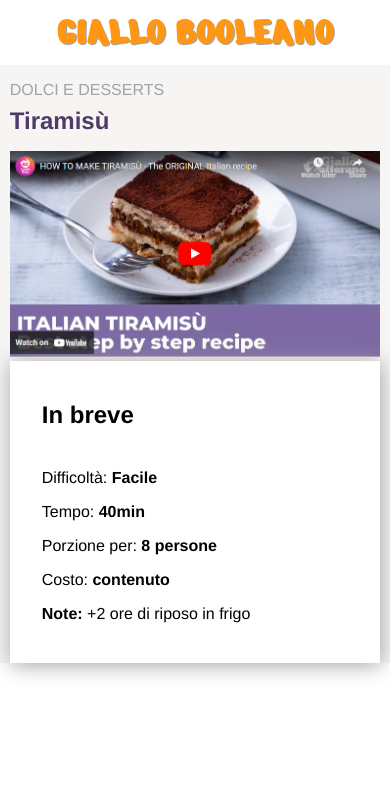
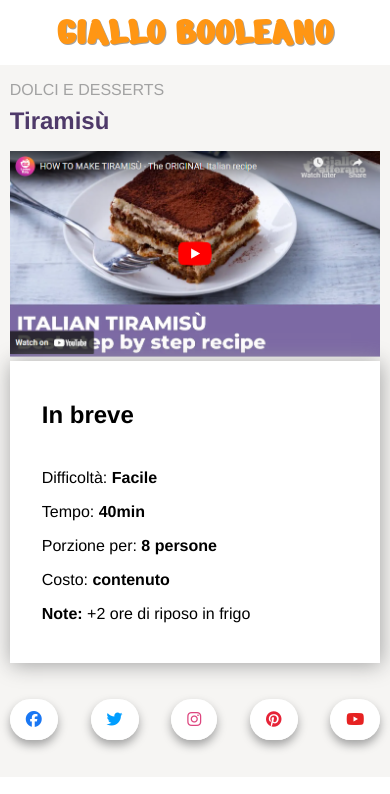
Before and after one commit to GiuseppeColucci95/htmlcss-responsive-layout, a plain HTML site: page index.html in a window 390 px wide. Drawn offline with Linux system fonts and the light colour scheme.

Commit message:
add social section
-added not responsive social section

```diff
--- a/assets/css/style.css
+++ b/assets/css/style.css
@@ -34,10 +34,6 @@
 /* #endregion utilities */
 
 /* #region layout */
-
-.container-100 {
-  width: 100%;
-}
 
 .container-95 {
   width: 95%;
@@ -171,6 +167,47 @@ body {
   }
 }
 
+#social {
+  background-color: var(--gb-bg-color);
+
+  .icon-text {
+    display: none;
+  }
+
+  .row {
+    padding: 3rem 0;
+    justify-content: space-between;
+
+    a {
+      padding: 0.75rem 1rem;
+      background-color: var(--gb-lighter-color);
+      border-radius: 3rem;
+      box-shadow: 0px 5px 10px 0px var(--gb-head-second-color);
+
+      .fa-facebook {
+        color: var(--gb-facebook-color);
+      }
+
+      .fa-twitter {
+        color: var(--gb-twitter-color);
+      }
+
+      .fa-instagram {
+        color: var(--gb-instagram-color);
+      }
+
+      .fa-pinterest {
+        color: var(--gb-pinterest-color);
+      }
+
+      .fa-youtube {
+        color: var(--gb-youtube-color);
+      }
+    }
+  }
+
+}
+
 /* #endregion main */
 
 /* #region footer */
--- a/index.html
+++ b/index.html
@@ -54,6 +54,42 @@
     </section>
 
     <section id="social">
+      <div class="container-95">
+
+        <div class="row">
+          <div class="col">
+            <a href="#">
+              <i class="fa-brands fa-facebook"></i>
+              <span class="icon-text"><strong>FACEBOOK</strong></span>
+            </a>
+          </div>
+          <div class="col">
+            <a href="#">
+              <i class="fa-brands fa-twitter"></i>
+              <span class="icon-text"><strong>TWITTER</strong></span>
+            </a>
+          </div>
+          <div class="col">
+            <a href="#">
+              <i class="fa-brands fa-instagram"></i>
+              <span class="icon-text"><strong>INSTAGRAM</strong></span>
+            </a>
+          </div>
+          <div class="col">
+            <a href="#">
+              <i class="fa-brands fa-pinterest"></i>
+              <span class="icon-text"><strong>PINTEREST</strong></span>
+            </a>
+          </div>
+          <div class="col">
+            <a href="#">
+              <i class="fa-brands fa-youtube"></i>
+              <span class="icon-text"><strong>YOUTUBE</strong></span>
+            </a>
+          </div>
+        </div>
+
+      </div>
     </section>
 
     <section id="banner">
```
